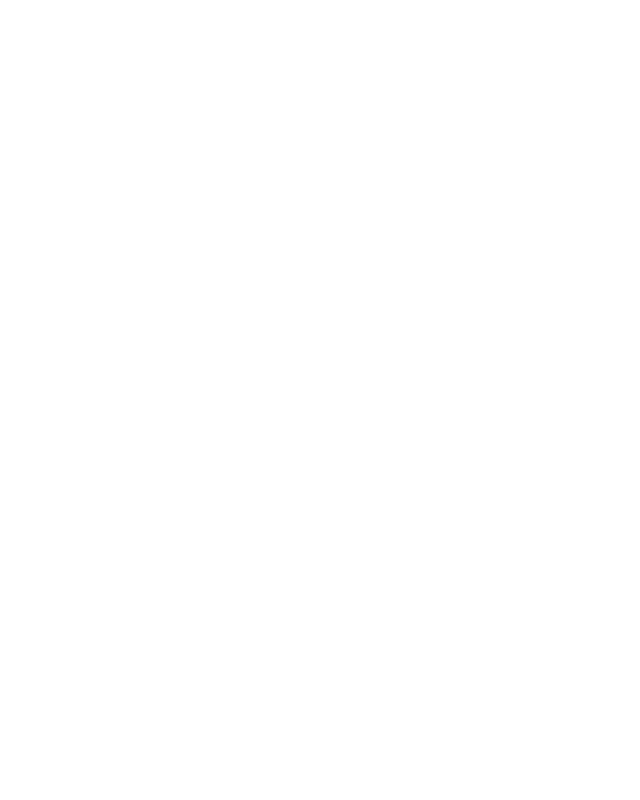
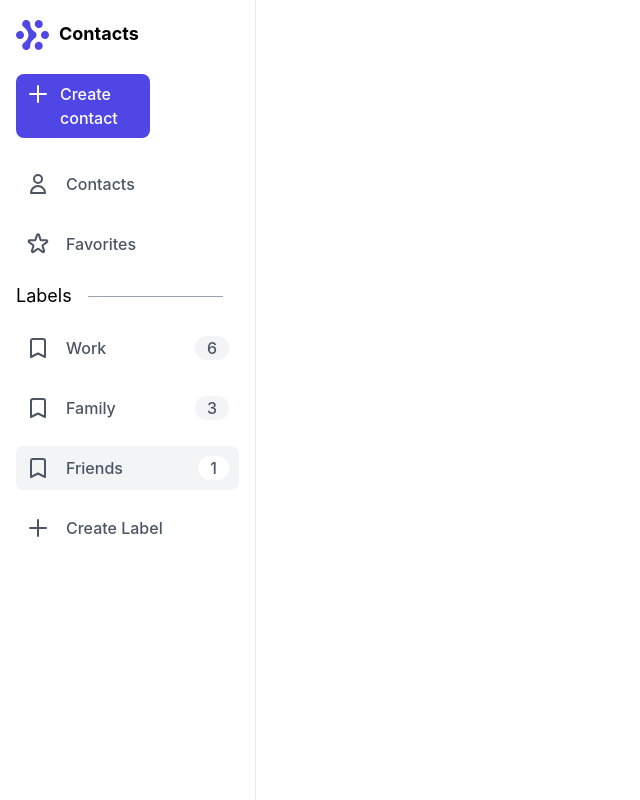
Before and after one commit to milos1994majkic/contacts, a React (Create React App) app: page /label/friends in a window 1280 px wide. Before the commit this address had no page. Shown: the whole page, without its empty margins (0-640 px from the left). Built offline with nearby package versions, Linux system fonts and the light colour scheme.

Commit message:
Added completed design for popups & some changes on SideMenu component's design (#4)

```diff
--- a/src/App.tsx
+++ b/src/App.tsx
@@ -1,8 +1,14 @@
+import { useState } from 'react'
 import { Route, Routes, BrowserRouter as Router, Outlet } from 'react-router-dom'
+import Popup from './components/organisms/popup/Popup'
 import SideMenu from './components/organisms/side-menu/SideMenu'
 
 function App() {
+  const [showPopup, setShowPopup] = useState(false)
+  const [popupTitle, setPopupTitle] = useState('')
+
   return (
+    <>
       <div className="flex">
         <Router>
           <Routes>
@@ -10,21 +16,22 @@ function App() {
               path="/"
               element={
                 <>
-                <SideMenu />
+                  <SideMenu setShowPopup={setShowPopup} setPopupTitle={setPopupTitle} />
                   <Outlet />
                 </>
               }
             >
               <Route path="create" />
               <Route path="favorites" />
-            <Route path="work" />
-            <Route path="family" />
-            <Route path="friends" />
-            <Route path="newLabel" />
+              <Route path="label/work" />
+              <Route path="label/family" />
+              <Route path="label/friends" />
             </Route>
           </Routes>
         </Router>
       </div>
+      <Popup showPopup={showPopup} setShowPopup={setShowPopup} popupTitle={popupTitle} />
+    </>
   )
 }
 
--- /dev/null
+++ b/src/components/icons/DeleteIcon.tsx
@@ -0,0 +1,14 @@
+export default function DeleteIcon() {
+  return (
+    <svg width="40" height="40" viewBox="0 0 40 40" fill="none" xmlns="http://www.w3.org/2000/svg">
+      <rect width="40" height="40" rx="20" fill="#FEE2E2" />
+      <path
+        d="M20 17V19M20 23H20.01M13.0718 27H26.9282C28.4678 27 29.4301 25.3333 28.6603 24L21.7321 12C20.9623 10.6667 19.0378 10.6667 18.268 12L11.3398 24C10.57 25.3333 11.5322 27 13.0718 27Z"
+        stroke="#DC2626"
+        stroke-width="2"
+        stroke-linecap="round"
+        stroke-linejoin="round"
+      />
+    </svg>
+  )
+}
--- a/src/components/molecules/NavigationItem.tsx
+++ b/src/components/molecules/NavigationItem.tsx
@@ -3,7 +3,7 @@ import React from 'react'
 interface Props {
   icon: JSX.Element
   title: string
-  isActive: { isActive: boolean }
+  isActive?: { isActive: boolean }
   badge?: JSX.Element
 }
 
@@ -11,7 +11,7 @@ export default function NavigationItem({ icon, title, isActive, badge }: Props)
   return (
     <div
       className={`flex justify-between mb-4 ${
-        isActive.isActive ? 'bg-gray-100' : null
+        isActive?.isActive ? 'bg-gray-100' : null
       } rounded-lg px-2.5 py-2.5`}
     >
       <div className="flex h-6 font-medium text-gray-600">
--- /dev/null
+++ b/src/components/organisms/popup/Popup.tsx
@@ -0,0 +1,78 @@
+import DeleteIcon from '../../icons/DeleteIcon'
+
+interface Props {
+  showPopup: boolean
+  setShowPopup: Function
+  popupTitle: string
+}
+
+export default function Popup({ showPopup, setShowPopup, popupTitle }: Props) {
+  const createLabel = 'Create label'
+
+  return showPopup ? (
+    <>
+      <div className="justify-center items-center flex overflow-x-hidden overflow-y-auto fixed inset-0 z-50 outline-none focus:outline-none font-semibold	">
+        <div className="w-3/12 relative w-auto my-6 mx-auto max-w-3xl">
+          {/*content*/}
+          <div className="border-0 rounded-lg shadow-lg relative flex flex-col w-full bg-white outline-none focus:outline-none">
+            {/*header*/}
+            <div className={`${popupTitle === createLabel ? null : 'flex flex-row'}`}>
+              {popupTitle !== createLabel ? (
+                <div className="ml-6 mt-6">
+                  <DeleteIcon />
+                </div>
+              ) : null}
+              <div>
+                <div className="flex items-start justify-between pt-7 px-6 pb-2">
+                  <h3 className="font-medium text-lg">
+                    {popupTitle === createLabel ? popupTitle : 'Delete contact'}
+                  </h3>
+                  <button
+                    className="p-1 ml-auto bg-transparent border-0 text-black opacity-5 float-right text-3xl leading-none font-semibold outline-none focus:outline-none"
+                    onClick={() => setShowPopup(false)}
+                  >
+                    <span className="bg-transparent text-black opacity-5 h-6 w-6 text-2xl block outline-none focus:outline-none">
+                      ×
+                    </span>
+                  </button>
+                </div>
+                {/*body*/}
+                <div className="relative px-6">
+                  {popupTitle === createLabel ? (
+                    <input className="border rounded-md border-gray-300 w-full h-11 p-2.5" />
+                  ) : (
+                    <p className="text-slate-500 text-lg leading-relaxed font-normal">
+                      Are you sure you want to delete this contact?
+                    </p>
+                  )}
+                </div>
+              </div>
+            </div>
+            {/*footer*/}
+            <div className="flex items-center justify-end p-6">
+              <button
+                className="border rounded-md px-4 py-2 text-sm text-gray-700 outline-none focus:outline-none mr-1 mb-1 ease-linear transition-all duration-150 hover:bg-gray-100"
+                type="button"
+                onClick={() => setShowPopup(false)}
+              >
+                Cancel
+              </button>
+              <button
+                className={`${
+                  popupTitle === createLabel
+                    ? 'border-indigo-600 bg-indigo-600 hover:bg-indigo-800'
+                    : 'border-red-600 bg-red-600 hover:bg-red-800'
+                }  text-white active:bg-emerald-600 text-sm ml-3 px-6 py-2 rounded-md shadow outline-none focus:outline-none mr-1 mb-1 ease-linear transition-all duration-150`}
+                type="button"
+                onClick={() => setShowPopup(false)}
+              >
+                {popupTitle === createLabel ? 'Save' : 'Delete'}
+              </button>
+            </div>
+          </div>
+        </div>
+      </div>
+      <div className="opacity-25 fixed inset-0 z-40 bg-black"></div>
+    </>
+  ) : null
+}
--- a/src/components/organisms/side-menu/SideMenu.tsx
+++ b/src/components/organisms/side-menu/SideMenu.tsx
@@ -8,9 +8,14 @@ import StarIcon from '../../icons/StarIcon'
 import UserIcon from '../../icons/UserIcon'
 import NavigationItem from '../../molecules/NavigationItem'
 
-export default function SideMenu() {
+interface Props {
+  setShowPopup: Function
+  setPopupTitle: Function
+}
+
+export default function SideMenu({ setShowPopup, setPopupTitle }: Props) {
   return (
-    <div className="w-1/5 pt-5 pl-4">
+    <div className="w-1/5 pt-5 pl-4 pr-4 border-r fixed h-screen">
       <NavLink to="/">
         <div className="flex mb-6">
           <HeroIcon />
@@ -38,7 +43,7 @@ export default function SideMenu() {
         Labels
         <div className="flex-grow h-px bg-gray-400 mx-4"></div>
       </div>
-      <NavLink to="/work">
+      <NavLink to="label/work">
         {(isActive) => (
           <NavigationItem
             icon={<Bookmark />}
@@ -48,7 +53,10 @@ export default function SideMenu() {
           />
         )}
       </NavLink>
-      <NavLink to="family" className={({ isActive }) => (isActive ? 'bg-gray-400' : undefined)}>
+      <NavLink
+        to="label/family"
+        className={({ isActive }) => (isActive ? 'bg-gray-400' : undefined)}
+      >
         {(isActive) => (
           <NavigationItem
             icon={<Bookmark />}
@@ -58,7 +66,7 @@ export default function SideMenu() {
           />
         )}
       </NavLink>
-      <NavLink to="friends">
+      <NavLink to="label/friends">
         {(isActive) => (
           <NavigationItem
             icon={<Bookmark />}
@@ -68,11 +76,14 @@ export default function SideMenu() {
           />
         )}
       </NavLink>
-      <NavLink to="newLabel">
-        {(isActive) => (
-          <NavigationItem icon={<PlusIcon />} title="Create Label" isActive={isActive} />
-        )}
-      </NavLink>
+      <button
+        onClick={() => {
+          setShowPopup(true)
+          setPopupTitle('Create label')
+        }}
+      >
+        <NavigationItem icon={<PlusIcon />} title="Create Label" />
+      </button>
     </div>
   )
 }
```
Lines whose indentation alone changed are shown as unchanged.
